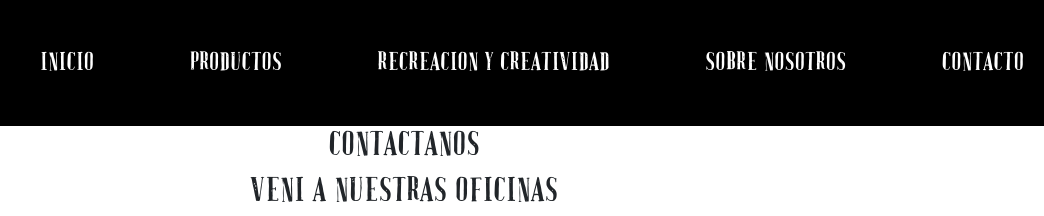
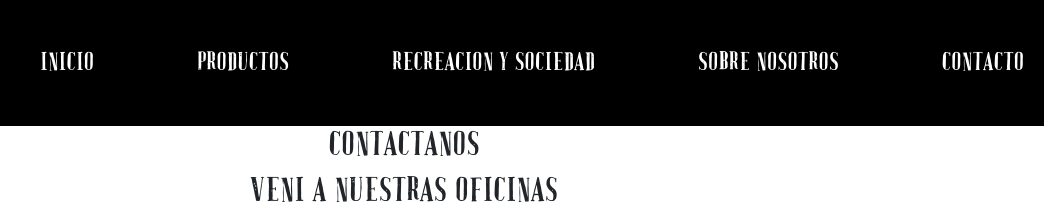
Before and after one commit to Leo92nov/dunder-mifflin, a plain HTML site: page contacto.html in a window 1280 px wide. Shown: the top 216 px of the page, 236-1280 px from the left. Drawn offline with Linux system fonts and the light colour scheme; grey boxes are pictures that could not be loaded.

Commit message:
preentrega2.2

```diff
--- a/contacto.html
+++ b/contacto.html
@@ -25,7 +25,7 @@
                         <a class="nav-link navv" href="./productos.html">PRODUCTOS</a>
                     </li>
                     <li class="nav-item">
-                        <a class="nav-link navv" href="./recreacion-sociedad.html">RECREACIÓN Y CREATIVIDAD</a>
+                        <a class="nav-link navv" href="./recreacion-sociedad.html">RECREACIÓN Y SOCIEDAD</a>
                     </li>
                     <li class="nav-item">
                         <a class="nav-link navv" href="./sobre-nosotros.html">SOBRE NOSOTROS</a>
```
Also changed, not shown: index.html (+1 -1 lines), productos.html (+1 -1 lines), recreacion-sociedad.html (+1 -1 lines), sobre-nosotros.html (+1 -1 lines).
